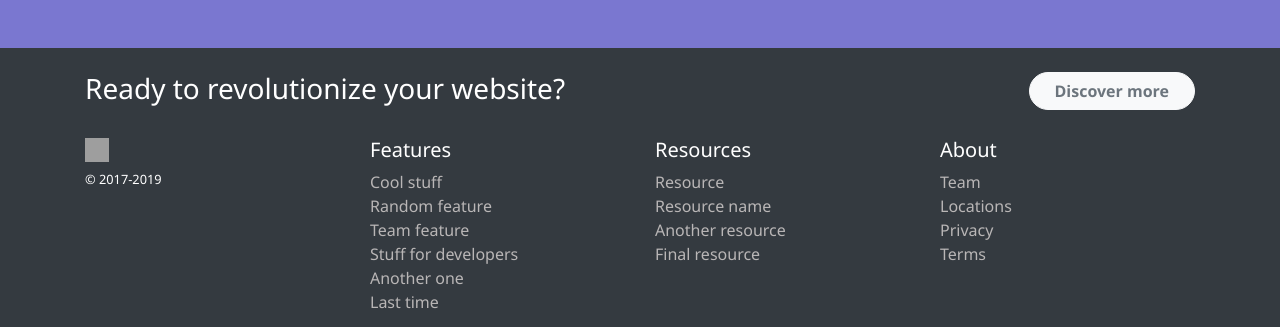
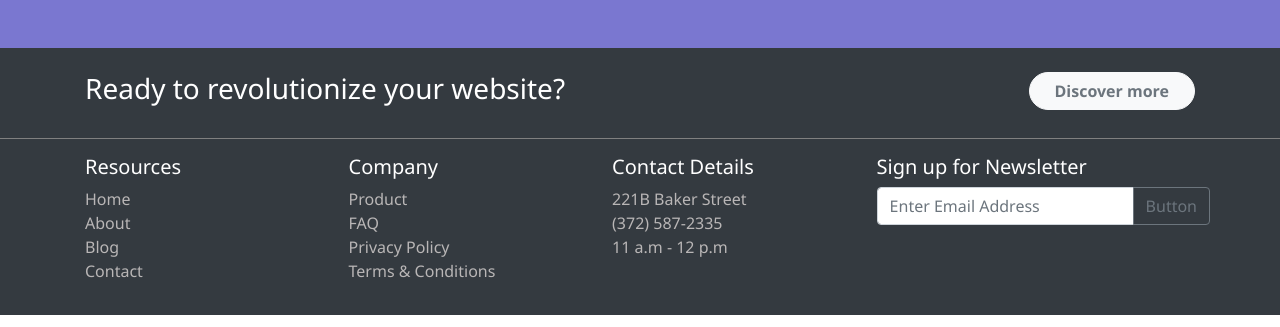
Before and after one commit to hamid01010/Bootstraptheme, a Vue app: page / in a window 1280 px wide. Shown: the part 5027-5354 px from the top of the page. Built offline with nearby package versions, Linux system fonts and the light colour scheme; grey boxes are pictures that could not be loaded.

Commit message:
Modify footer and add an input group

```diff
--- a/src/App.vue
+++ b/src/App.vue
@@ -2,16 +2,19 @@
   <div id="app">
     <navbar />
     <router-view />
+    <ribbon />
     <app-footer />
   </div>
 </template>
 
 <script>
+import ribbon from "./components/Ribbon"
 import Navbar from "./components/Navbar"
 import AppFooter from "./components/AppFooter"
 export default {
     name: "app",
     components:{
+        ribbon,
         Navbar,
         AppFooter
     }
--- a/src/components/AppFooter.vue
+++ b/src/components/AppFooter.vue
@@ -1,46 +1,46 @@
 <template>
-    <div class="bg-dark text-white">
+    <div class="bg-dark text-white py-3">
         <footer class="container">
-            <div class="ribbon py-4">
-                <div>
-                    <h3>Ready to revolutionize your website?</h3>
-                    <button class="btn btn-light"><b class="text-muted">Discover more</b></button>
-                </div>
-                <div class="clr"></div>
-            </div>
             <div class="row">
-        <div class="col-12 col-md">
-            <img class="mb-2" src="/docs/4.4/assets/brand/bootstrap-solid.svg" alt="" width="24" height="24">
-            <small class="d-block mb-3 text-white">&copy; 2017-2019</small>
-        </div>
+                <!-- <div class="col-12 col-md">
+                    <img class="mb-2" src="https://cdn.pixabay.com/photo/2017/01/31/23/42/animal-2028258_960_720.png" alt="" width="50">
+                    <small class="d-block text-white">&copy; XYZ company 2017-2019</small>
+                </div> -->
                 <div class="col-6 col-md">
-            <h5>Features</h5>
+                    <h5>Resources</h5>
                     <ul class="list-unstyled text-small">
-            <li><a href="#">Cool stuff</a></li>
-            <li><a href="#">Random feature</a></li>
-            <li><a href="#">Team feature</a></li>
-            <li><a href="#">Stuff for developers</a></li>
-            <li><a href="#">Another one</a></li>
-            <li><a href="#">Last time</a></li>
+                    <li><a href="#">Home</a></li>
+                    <li><a href="#">About</a></li>
+                    <li><a href="#">Blog</a></li>
+                    <li><a href="#">Contact</a></li>
                     </ul>
                 </div>
                 <div class="col-6 col-md">
-            <h5>Resources</h5>
+                    <h5>Company</h5>
                     <ul class="list-unstyled text-small">
-            <li><a href="#">Resource</a></li>
-            <li><a href="#">Resource name</a></li>
-            <li><a href="#">Another resource</a></li>
-            <li><a href="#">Final resource</a></li>
+                    <li><a href="#">Product</a></li>
+                    <li><a href="#">FAQ</a></li>
+                    <li><a href="#">Privacy Policy</a></li>
+                    <li><a href="#">Terms & Conditions</a></li>
                     </ul>
                 </div>
                 <div class="col-6 col-md">
-            <h5>About</h5>
+                    <h5>Contact Details</h5>
                     <ul class="list-unstyled text-small">
-            <li><a href="#">Team</a></li>
-            <li><a href="#">Locations</a></li>
-            <li><a href="#">Privacy</a></li>
-            <li><a href="#">Terms</a></li>
+                    <li><a href="#">221B Baker Street</a></li>
+                    <li><a href="#">(372) 587-2335</a></li>
+                    <li><a href="#">11 a.m - 12 p.m</a></li>
                     </ul>
+                </div>
+
+                <div class="pl-3">
+                    <h5>Sign up for Newsletter</h5>
+                    <div class="input-group mb-3">
+                        <input type="text" class="form-control" placeholder="Enter Email Address" aria-label="Recipient's username" aria-describedby="basic-addon2">
+                        <div class="input-group-append">
+                            <button class="btn btn-outline-secondary" type="button">Button</button>
+                        </div>
+                    </div>
                 </div>
             </div>
     </footer>
@@ -57,32 +57,4 @@ export default {
 li a{
     color: rgb(185, 182, 182);
 }
-h3{
-    float: left;
-    width: 85%;
-    box-sizing: border-box;
-}
-button{
-    float: right;
-    width: 15%;
-    border-radius: 20px;
-    box-sizing: border-box;
-}
-@media(max-width:1000px){
-    h3{
-        float: none;
-        width: 100%;
-        box-sizing: border-box;
-    }
-    button{
-        float: none;
-        width: 40%;
-        margin: auto;
-        box-sizing: border-box;
-    }
-}
-.clr{
-	clear:both;
-}
-
 </style>
--- /dev/null
+++ b/src/components/Ribbon.vue
@@ -0,0 +1,50 @@
+<template>
+  <div class="bg-dark text-white ribbon">
+            <div class="container py-4">
+                <div>
+                    <h3>Ready to revolutionize your website?</h3>
+                    <button class="btn btn-light"><b class="text-muted">Discover more</b></button>
+                </div>
+                <div class="clr"></div>
+            </div>
+  </div>
+</template>
+
+<script>
+export default {
+    name: "Ribbon"
+}
+</script>
+
+<style scoped>
+.ribbon{
+    border-bottom: 1px solid gray;
+}
+h3{
+    float: left;
+    width: 85%;
+    box-sizing: border-box;
+}
+button{
+    float: right;
+    width: 15%;
+    border-radius: 20px;
+    box-sizing: border-box;
+}
+@media(max-width:1000px){
+    h3{
+        float: none;
+        width: 100%;
+        box-sizing: border-box;
+    }
+    button{
+        float: none;
+        width: 40%;
+        margin: auto;
+        box-sizing: border-box;
+    }
+}
+.clr{
+	clear:both;
+}
+</style>
```
Lines whose indentation alone changed are shown as unchanged.
